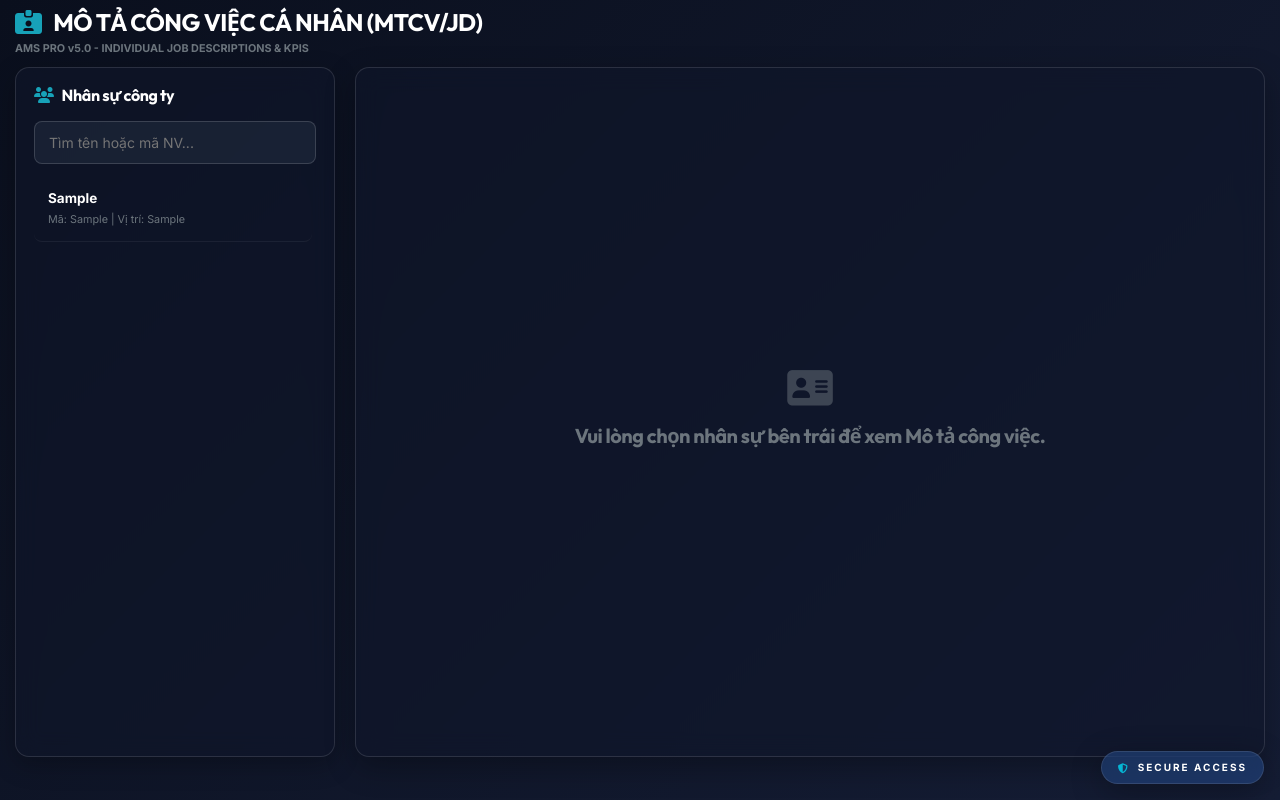
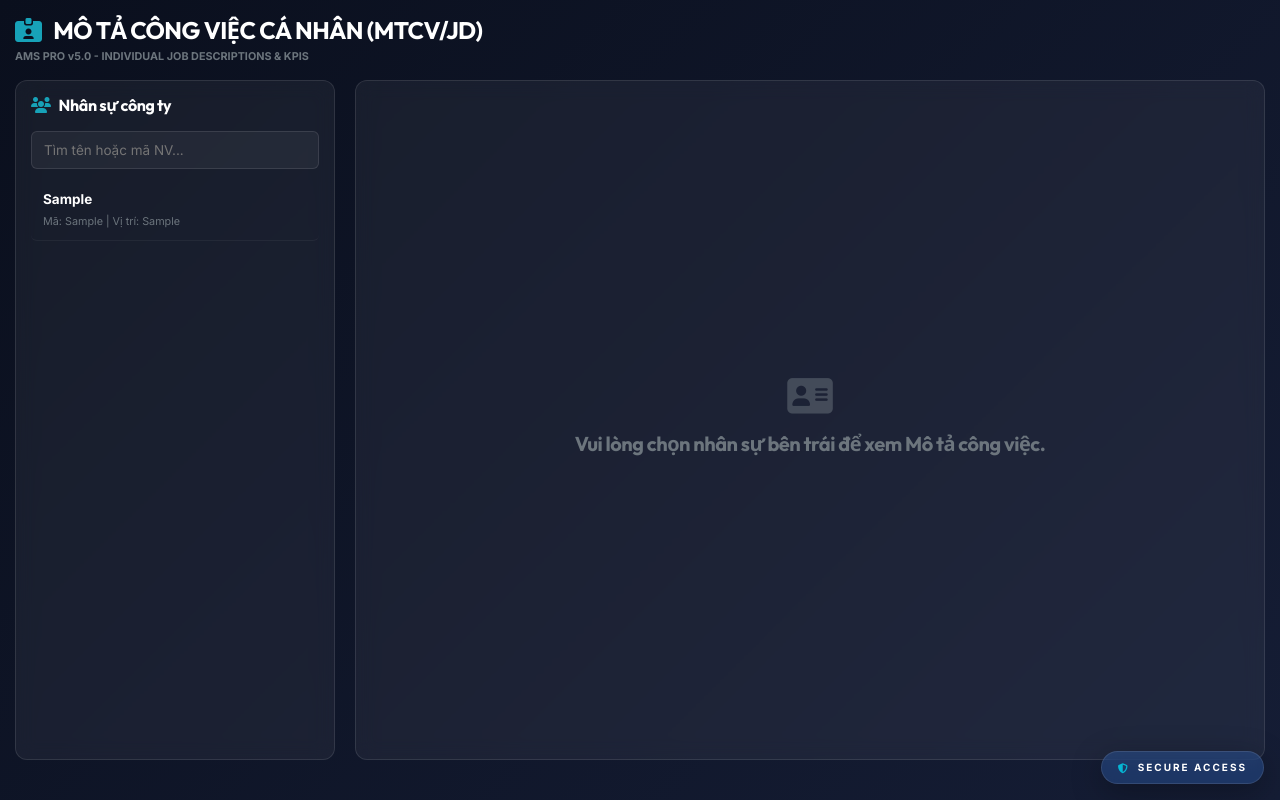
Before and after one commit to hominhsoniib/QLCV_web, a FastAPI app: template templates/jds.html in a window 1280 px wide. Run offline with FastAPI, Linux system fonts and the light colour scheme; the template is opened without the code that fills it: most values are stand-ins (such as "Sample title", 1, 10 or a date in 2020); some libraries are stand-ins or nearby versions.

Commit message:
fix(mtcv): restore original page design and only expand edit modal popup to 1200px

```diff
--- a/templates/jds.html
+++ b/templates/jds.html
@@ -4,9 +4,9 @@
 <style>
   .jd-container {
     display: flex;
-    height: calc(100vh - 110px);
+    height: calc(100vh - 120px);
     gap: 20px;
-    margin-top: 10px;
+    margin-top: 15px;
   }
   .left-pane {
     width: 320px;
@@ -22,111 +22,70 @@
     flex-direction: column;
     height: 100%;
     overflow-y: auto;
-    background: rgba(15, 23, 42, 0.6);
-    backdrop-filter: blur(12px);
-    border: 1px solid rgba(255, 255, 255, 0.12);
-    border-radius: 14px;
-    padding: 24px;
-    box-shadow: 0 10px 30px rgba(0, 0, 0, 0.3);
+    background: rgba(255, 255, 255, 0.05);
+    backdrop-filter: blur(10px);
+    border: 1px solid rgba(255, 255, 255, 0.1);
+    border-radius: 12px;
+    padding: 20px;
   }
   .lux-card {
-    background: rgba(15, 23, 42, 0.6);
-    backdrop-filter: blur(12px);
-    border: 1px solid rgba(255, 255, 255, 0.12);
-    border-radius: 14px;
-    padding: 18px;
-    box-shadow: 0 8px 24px rgba(0, 0, 0, 0.25);
+    background: rgba(255, 255, 255, 0.05);
+    backdrop-filter: blur(10px);
+    border: 1px solid rgba(255, 255, 255, 0.1);
+    border-radius: 12px;
+    padding: 15px;
   }
   .emp-search-input {
-    background: rgba(30, 41, 59, 0.7);
-    border: 1px solid rgba(255,255,255,0.15);
-    color: #fff;
-    border-radius: 8px;
-    padding: 10px 14px;
+    background: rgba(255,255,255,0.05);
+    border: 1px solid rgba(255,255,255,0.1);
+    color: white;
+    border-radius: 6px;
+    padding: 8px 12px;
     width: 100%;
-    margin-bottom: 12px;
-    font-size: 14px;
-    transition: all 0.2s ease;
-  }
-  .emp-search-input:focus {
-    border-color: #38bdf8;
-    outline: none;
-    box-shadow: 0 0 0 3px rgba(56, 189, 248, 0.2);
+    margin-bottom: 10px;
   }
   .emp-list {
     overflow-y: auto;
     flex-grow: 1;
-    padding-right: 4px;
   }
   .emp-item {
-    padding: 12px 14px;
-    border-bottom: 1px solid rgba(255,255,255,0.06);
+    padding: 10px 12px;
+    border-bottom: 1px solid rgba(255,255,255,0.05);
     cursor: pointer;
-    transition: all 0.2s ease;
-    border-radius: 8px;
-    margin-bottom: 4px;
+    transition: all 0.2s;
+    border-radius: 6px;
+    margin-bottom: 3px;
   }
   .emp-item:hover {
-    background: rgba(56, 189, 248, 0.12);
-    border-color: rgba(56, 189, 248, 0.3);
+    background: rgba(255,255,255,0.08);
   }
   .emp-item.active {
-    background: linear-gradient(135deg, #06b6d4, #0284c7);
-    color: #ffffff !important;
-    box-shadow: 0 4px 12px rgba(6, 182, 212, 0.35);
+    background: linear-gradient(135deg, var(--accent-cyan), #0891b2);
+    color: black !important;
   }
-  .emp-item.active .text-muted, .emp-item.active .item-meta {
-    color: rgba(255,255,255,0.85) !important;
+  .emp-item.active .text-muted {
+    color: rgba(0,0,0,0.6) !important;
   }
-  .field-label {
+  .jd-section-title {
     font-size: 12px;
     font-weight: 700;
-    letter-spacing: 0.5px;
-    color: #38bdf8;
-    margin-bottom: 6px;
-    display: block;
+    color: var(--accent-cyan);
     text-transform: uppercase;
-  }
-  .form-control-lux {
-    background: rgba(30, 41, 59, 0.8) !important;
-    border: 1px solid rgba(255, 255, 255, 0.18) !important;
-    color: #f8fafc !important;
-    border-radius: 8px !important;
-    padding: 10px 14px !important;
-    font-size: 14px !important;
-    line-height: 1.6 !important;
-    transition: all 0.2s ease !important;
-  }
-  .form-control-lux:focus {
-    border-color: #38bdf8 !important;
-    box-shadow: 0 0 0 3px rgba(56, 189, 248, 0.25) !important;
-    background: rgba(30, 41, 59, 0.95) !important;
-  }
-  .form-control-lux.readonly-id {
-    background: rgba(15, 23, 42, 0.5) !important;
-    color: #94a3b8 !important;
-  }
-  .jd-section-title {
-    font-size: 13px;
-    font-weight: 700;
-    color: #38bdf8;
-    text-transform: uppercase;
-    letter-spacing: 0.5px;
-    margin-bottom: 12px;
-    border-left: 4px solid #38bdf8;
-    padding-left: 12px;
+    margin-bottom: 8px;
+    border-left: 3px solid var(--accent-cyan);
+    padding-left: 10px;
   }
   .jd-box {
-    background: rgba(30, 41, 59, 0.4);
-    border: 1px solid rgba(255, 255, 255, 0.08);
-    border-radius: 10px;
-    padding: 18px 20px;
+    background: rgba(255,255,255,0.02);
+    border: 1px solid rgba(255,255,255,0.05);
+    border-radius: 8px;
+    padding: 15px;
     margin-bottom: 20px;
   }
 </style>
 
 <div class="container-fluid">
-  <div class="row pt-2">
+  <div class="row pt-3">
     <div class="col-12">
       <h4 class="text-white font-weight-bold mb-0">
         <i class="fas fa-id-card-clip mr-2 text-info"></i> MÔ TẢ CÔNG VIỆC CÁ NHÂN (MTCV/JD)
@@ -250,12 +200,6 @@
     });
   }
 
-  document.addEventListener('DOMContentLoaded', () => {
-    document.querySelectorAll('.emp-item').forEach(item => {
-      item.addEventListener('click', () => selectEmployee(item.dataset.ma));
-    });
-  });
-
   function selectEmployee(ma) {
     selectedEmpId = ma;
     document.querySelectorAll(".emp-item").forEach(item => {
@@ -267,7 +211,7 @@
     });
 
     toggleLoader(true, "ĐANG TẢI MÔ TẢ CÔNG VIỆC...");
-    fetch(WorkflowDOM.employeePath(ma))
+    fetch(`/api/jds/employee/${ma}`)
       .then(res => res.json())
       .then(res => {
         toggleLoader(false);
@@ -286,56 +230,91 @@
   function renderJD(jd, emp) {
     const pane = document.getElementById("jdDetailPane");
 
-    pane.replaceChildren();
-    const header = PlainDOM.node('div', 'd-flex justify-content-between align-items-start mb-3 border-bottom pb-3 border-secondary');
-    const labels = PlainDOM.node('div');
-    labels.append(WorkflowDOM.text('h3', 'text-white font-weight-bold mb-1', emp ? emp.ten_nv : jd?.chuc_danh || ''),
-      WorkflowDOM.text('span', 'badge badge-info mr-2', 'Mã nhân viên: ' + (emp ? emp.ma_nv : 'Vị trí')),
-      WorkflowDOM.text('span', 'badge badge-warning', 'Vị trí: ' + (jd?.chuc_danh || emp?.chuc_danh || 'Chưa cập nhật')));
-    if (jd?.reports_to) labels.appendChild(WorkflowDOM.text('span', 'badge badge-secondary ml-2', 'Báo cáo cho: ' + jd.reports_to));
-    const actions = PlainDOM.node('div', 'd-flex gap-2');
-    let exportPath = null;
-    if (jd && emp?.ma_nv) {
-      try { exportPath = WorkflowDOM.employeePath(emp.ma_nv) + '/export-word'; }
-      catch (_) { /* Invalid link data must not prevent plain-text display. */ }
-    }
-    if (exportPath) {
-      const link = PlainDOM.node('a', 'btn btn-outline-success mr-2', 'XUẤT WORD');
-      link.href = exportPath;
-      link.prepend(PlainDOM.node('i', 'fas fa-file-word mr-1'));
-      actions.appendChild(link);
-    }
     if (!jd) {
-      header.appendChild(labels); pane.appendChild(header);
-      const empty = PlainDOM.node('div', 'd-flex justify-content-center align-items-center flex-column p-5 text-muted bg-dark-50 rounded');
-      empty.append(PlainDOM.node('i', 'fas fa-wand-magic-sparkles fa-3x mb-3 text-info'),
-        PlainDOM.node('h5', '', 'Nhân sự này chưa được thiết lập Bản mô tả công việc (MTCV/JD)'),
-        PlainDOM.node('p', 'text-center text-muted', 'Hãy click nút dưới đây để AI tự động phân tích chức danh và viết bản mô tả công việc hoàn chỉnh cho vị trí này.'),
-        WorkflowDOM.button('SINH BẢN MÔ TẢ BẰNG AI', 'btn btn-info font-weight-bold mt-2', () => generateJDByAI(emp?.chuc_danh || 'Nhân viên', emp?.ma_nv || ''), 'fas fa-magic mr-1'));
-      pane.appendChild(empty);
+      pane.innerHTML = `
+        <div class="d-flex justify-content-between align-items-center mb-4 border-bottom pb-3 border-secondary">
+          <div>
+            <h3 class="text-white font-weight-bold mb-1">${emp.ten_nv}</h3>
+            <span class="badge badge-info mr-2">Mã nhân viên: ${emp.ma_nv}</span>
+            <span class="badge badge-warning">Chức danh: ${emp.chuc_danh || 'Chưa cập nhật'}</span>
+          </div>
+        </div>
+
+        <div class="d-flex justify-content-center align-items-center flex-column p-5 text-muted bg-dark-50 rounded" style="background: rgba(255,255,255,0.02); border: 1px dashed rgba(255,255,255,0.1);">
+          <i class="fas fa-wand-magic-sparkles fa-3x mb-3 text-info"></i>
+          <h5>Nhân sự này chưa được thiết lập Bản mô tả công việc (MTCV/JD)</h5>
+          <p class="text-center text-muted" style="max-width: 400px; font-size: 13px;">Hãy click nút dưới đây để AI tự động phân tích chức danh và viết bản mô tả công việc hoàn chỉnh cho vị trí này.</p>
+          <button class="btn btn-info font-weight-bold mt-2" onclick="generateJDByAI('${emp.chuc_danh || 'Nhân viên'}', '${emp.ma_nv}')"><i class="fas fa-magic mr-1"></i> SINH BẢN MÔ TẢ BẰNG AI</button>
+        </div>
+      `;
       return;
     }
-    {% if user.role in ['ADMIN', 'CEO', 'MANAGER'] %}
-    actions.append(WorkflowDOM.button('CHỈNH SỬA', 'btn btn-warning mr-2', openEditJDModal, 'fas fa-edit mr-1'),
-      WorkflowDOM.button('SINH LẠI AI', 'btn btn-outline-info', () => generateJDByAI(jd.chuc_danh, emp?.ma_nv || ''), 'fas fa-magic mr-1'));
-    {% endif %}
-    header.append(labels, actions); pane.appendChild(header);
-    pane.appendChild(WorkflowDOM.section('Mục tiêu công việc chính', WorkflowDOM.text('p', 'text-white mb-0', jd.objective || 'Chưa có thông tin')));
-    const sections = [
-      ['Trách nhiệm & Nhiệm vụ chính', jd.responsibilities, 'fas fa-angle-right text-info mr-2'],
-      ['Quyền hạn được giao', jd.authority, 'fas fa-shield-halved text-warning mr-2'],
-      ['Chỉ số đo lường hiệu quả (KPIs)', jd.kpi, 'fas fa-chart-line text-success mr-2'],
-      ['Khung năng lực yêu cầu', jd.competencies, 'fas fa-award text-primary mr-2']
-    ];
-    for (let i = 0; i < sections.length; i += 2) {
-      const row = PlainDOM.node('div', 'row');
-      sections.slice(i, i + 2).forEach(([title, items, icon]) => {
-        const column = PlainDOM.node('div', 'col-md-6');
-        column.appendChild(WorkflowDOM.section(title, WorkflowDOM.list(items, icon, 'Chưa có thông tin')));
-        row.appendChild(column);
-      });
-      pane.appendChild(row);
-    }
+
+    const respHtml = (jd.responsibilities || []).map(r => `<li><i class="fas fa-angle-right text-info mr-2"></i>${r}</li>`).join("");
+    const authHtml = (jd.authority || []).map(a => `<li><i class="fas fa-shield-halved text-warning mr-2"></i>${a}</li>`).join("");
+    const kpiHtml = (jd.kpi || []).map(k => `<li><i class="fas fa-chart-line text-success mr-2"></i>${k}</li>`).join("");
+    const compHtml = (jd.competencies || []).map(c => `<li><i class="fas fa-award text-primary mr-2"></i>${c}</li>`).join("");
+
+    pane.innerHTML = `
+      <div class="d-flex justify-content-between align-items-start mb-3 border-bottom pb-3 border-secondary">
+        <div>
+          <h3 class="text-white font-weight-bold mb-1">${emp ? emp.ten_nv : jd.chuc_danh}</h3>
+          <span class="badge badge-info mr-2">Mã nhân viên: ${emp ? emp.ma_nv : 'Vị trí'}</span>
+          <span class="badge badge-warning">Vị trí: ${jd.chuc_danh}</span>
+          ${jd.reports_to ? `<span class="badge badge-secondary ml-2">Báo cáo cho: ${jd.reports_to}</span>` : ''}
+        </div>
+        <div class="d-flex gap-2">
+          <a href="/api/jds/employee/${emp ? emp.ma_nv : ''}/export-word" class="btn btn-outline-success mr-2"><i class="fas fa-file-word mr-1"></i> XUẤT WORD</a>
+          {% if user.role in ['ADMIN', 'CEO', 'MANAGER'] %}
+          <button class="btn btn-warning mr-2" onclick="openEditJDModal()"><i class="fas fa-edit mr-1"></i> CHỈNH SỬA</button>
+          <button class="btn btn-outline-info" onclick="generateJDByAI('${jd.chuc_danh}', '${emp ? emp.ma_nv : ''}')"><i class="fas fa-magic mr-1"></i> SINH LẠI AI</button>
+          {% endif %}
+        </div>
+      </div>
+
+      <div class="jd-box">
+        <div class="jd-section-title">Mục tiêu công việc chính</div>
+        <p class="text-white mb-0" style="font-size: 14px; line-height: 1.6;">${jd.objective || 'Chưa có thông tin'}</p>
+      </div>
+
+      <div class="row">
+        <div class="col-md-6">
+          <div class="jd-box">
+            <div class="jd-section-title">Trách nhiệm & Nhiệm vụ chính</div>
+            <ul class="list-unstyled text-white" style="line-height: 1.8;">
+              ${respHtml || '<li class="text-muted">Chưa có thông tin</li>'}
+            </ul>
+          </div>
+        </div>
+        <div class="col-md-6">
+          <div class="jd-box">
+            <div class="jd-section-title">Quyền hạn được giao</div>
+            <ul class="list-unstyled text-white" style="line-height: 1.8;">
+              ${authHtml || '<li class="text-muted">Chưa có thông tin</li>'}
+            </ul>
+          </div>
+        </div>
+      </div>
+
+      <div class="row">
+        <div class="col-md-6">
+          <div class="jd-box">
+            <div class="jd-section-title">Chỉ số đo lường hiệu quả (KPIs)</div>
+            <ul class="list-unstyled text-white" style="line-height: 1.8;">
+              ${kpiHtml || '<li class="text-muted">Chưa có thông tin</li>'}
+            </ul>
+          </div>
+        </div>
+        <div class="col-md-6">
+          <div class="jd-box">
+            <div class="jd-section-title">Khung năng lực yêu cầu</div>
+            <ul class="list-unstyled text-white" style="line-height: 1.8;">
+              ${compHtml || '<li class="text-muted">Chưa có thông tin</li>'}
+            </ul>
+          </div>
+        </div>
+      </div>
+    `;
 
     // Cache details to memory for editing
     window.currentJD = jd;
@@ -377,7 +356,7 @@
       toggleLoader(false);
       if (res.success && res.data) {
         const d = res.data;
-        const emp = [...document.querySelectorAll('.emp-item')].find(item => item.dataset.ma === maNv);
+        const emp = document.querySelector(`.emp-item[data-ma="${maNv}"]`);
         const tenNv = emp ? emp.dataset.ten : "Nhân sự";
 
         // Open Modal and fill
@@ -392,7 +371,7 @@
         document.getElementById("jdCompetencies").value = (d.competencies || []).join("\n");
 
         $("#jdModal").modal("show");
-        PlainDOM.toast("success", "AI đã sinh nháp MTCV thành công! Vui lòng lưu lại.");
+        showToast("success", "AI đã sinh nháp MTCV thành công! Vui lòng lưu lại.");
       } else {
         showNotify("error", "Lỗi sinh AI", res.message);
       }
@@ -436,7 +415,7 @@
       toggleLoader(false);
       if (res.success) {
         $("#jdModal").modal("hide");
-        PlainDOM.toast("success", res.message);
+        showToast("success", res.message);
         selectEmployee(ma_nv);
       } else {
         showNotify("error", "Lỗi lưu MTCV", res.message);
```
Also changed, not shown: other parts of templates/jds.html (+26 -35 lines).
